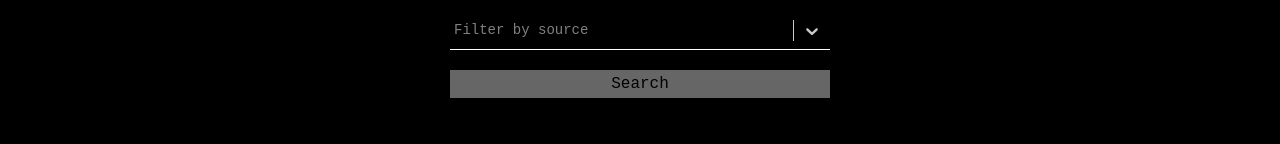
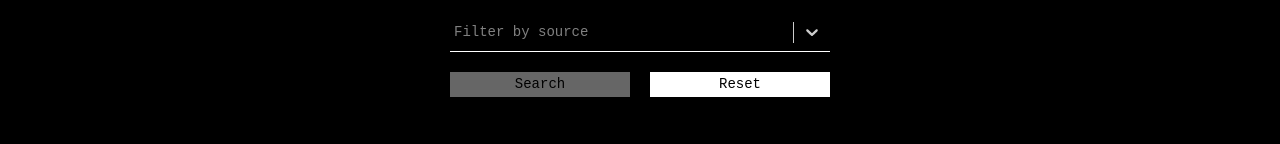
Before and after one commit to naemtl/eventhorizon2-fe, a React (Vite) app: page / in a window 1280 px wide. Shown: the part 258-402 px from the top of the page. Built offline with nearby package versions, Linux system fonts and the light colour scheme.

Commit message:
add filtersearch rst btn + validation on submit

```diff
--- a/src/pages/Calendar/FilterAndSearch/FilterAndSearch.module.css
+++ b/src/pages/Calendar/FilterAndSearch/FilterAndSearch.module.css
@@ -5,6 +5,12 @@
   justify-content: space-evenly;
   max-width: 380px;
   width: 100%;
+}
+
+.buttonContainer {
+  display: flex;
+  gap: var(--space-sm);
+  justify-content: space-between;
 }
 
 .dateContainer {
@@ -35,17 +41,18 @@
   display: none;
 }
 
-.searchButton {
-  background-color: var(--black);
+.searchButton, .resetButton {
+  background-color: var(--white);
   border: 1px solid var(--white);
-  color: var(--white);
+  color: var(--black);
   cursor: pointer;
-  font-size: var(--text-sm);
+  font-size: var(--text-xs);
+  max-width: 180px;
   width: 100%;
 
   &:hover {
-    background-color: var(--white);
-    color: var(--black);
+    background-color: var(--black);
+    color: var(--white);
   }
 }
 
@@ -57,6 +64,7 @@
 
   &:hover {
     background-color: var(--satan);
+    color: var(--black);
   }
 }
 
--- a/src/pages/Calendar/FilterAndSearch/FilterAndSearch.tsx
+++ b/src/pages/Calendar/FilterAndSearch/FilterAndSearch.tsx
@@ -60,8 +60,6 @@ function FilterAndSearch({ setQueryString }: FilterAndSearchProps) {
       queryString += `&end=${formattedEndDate}`;
     }
     if (selectedSources.length > 0) {
-      console.log("hello I am selectedSources");
-
       queryString += `&source=${selectedSources.join(",")}`;
     }
     if (keyword) {
@@ -69,18 +67,24 @@ function FilterAndSearch({ setQueryString }: FilterAndSearchProps) {
     }
 
     setQueryString(queryString);
+    handleReset();
+  }, [startDate, endDate, selectedSources, keyword]);
+
+  const handleReset: () => void = useCallback(() => {
     setKeyword("");
     setSelectedSources([]);
     setStartDate(null);
     setEndDate(null);
-  }, [startDate, endDate, selectedSources, keyword]);
+  }, []);
 
   const isSubmitDisabled: boolean = useMemo(
     () =>
-      !!(
-        (!startDate && !endDate && selectedSources.length === 0 && !keyword) ||
-        (keyword && keyword.length < 3) ||
-        !keyword.match(/^[a-zA-Z0-9\s]+$/)
+      !(
+        (
+          (!keyword ||
+            (keyword.length >= 3 && keyword.match(/^[a-zA-Z0-9\s]+$/))) &&
+          (startDate || endDate || selectedSources.length > 0)
+        ) // FIXME: make this better
       ),
     [startDate, endDate, selectedSources, keyword]
   );
@@ -113,7 +117,12 @@ function FilterAndSearch({ setQueryString }: FilterAndSearchProps) {
             maxDate={endDate ?? undefined}
             startDate={startDate}
             endDate={endDate}
-            onChange={(date) => setStartDate(date)}
+            onChange={(date) => {
+              setStartDate(date);
+              if (!date && endDate) {
+                setEndDate(null);
+              }
+            }}
             selected={startDate}
           />
         </div>
@@ -143,9 +152,12 @@ function FilterAndSearch({ setQueryString }: FilterAndSearchProps) {
           options={sources}
           placeholder={t("calendar.filter-source")}
           isSearchable={false}
-          onChange={(selectedOptions) => {
-            setSelectedSources(selectedOptions.map((option) => option.value));
-          }}
+          onChange={(selectedOptions) =>
+            setSelectedSources(selectedOptions.map((option) => option.value))
+          }
+          value={sources.filter((source) =>
+            selectedSources.includes(source.value)
+          )}
           styles={{
             control: (baseStyles) => ({
               ...baseStyles,
@@ -199,6 +211,7 @@ function FilterAndSearch({ setQueryString }: FilterAndSearchProps) {
           }}
         />
       </div>
+      <div className={styles.buttonContainer}>
         <button
           aria-label={t("calendar.search-events")}
           onClick={handleSubmit}
@@ -210,6 +223,10 @@ function FilterAndSearch({ setQueryString }: FilterAndSearchProps) {
         >
           {t("calendar.search")}
         </button>
+        <button className={styles.resetButton} onClick={handleReset}>
+          {t("calendar.reset")}
+        </button>
+      </div>
     </section>
   );
 }
```
Lines whose indentation alone changed are shown as unchanged.
